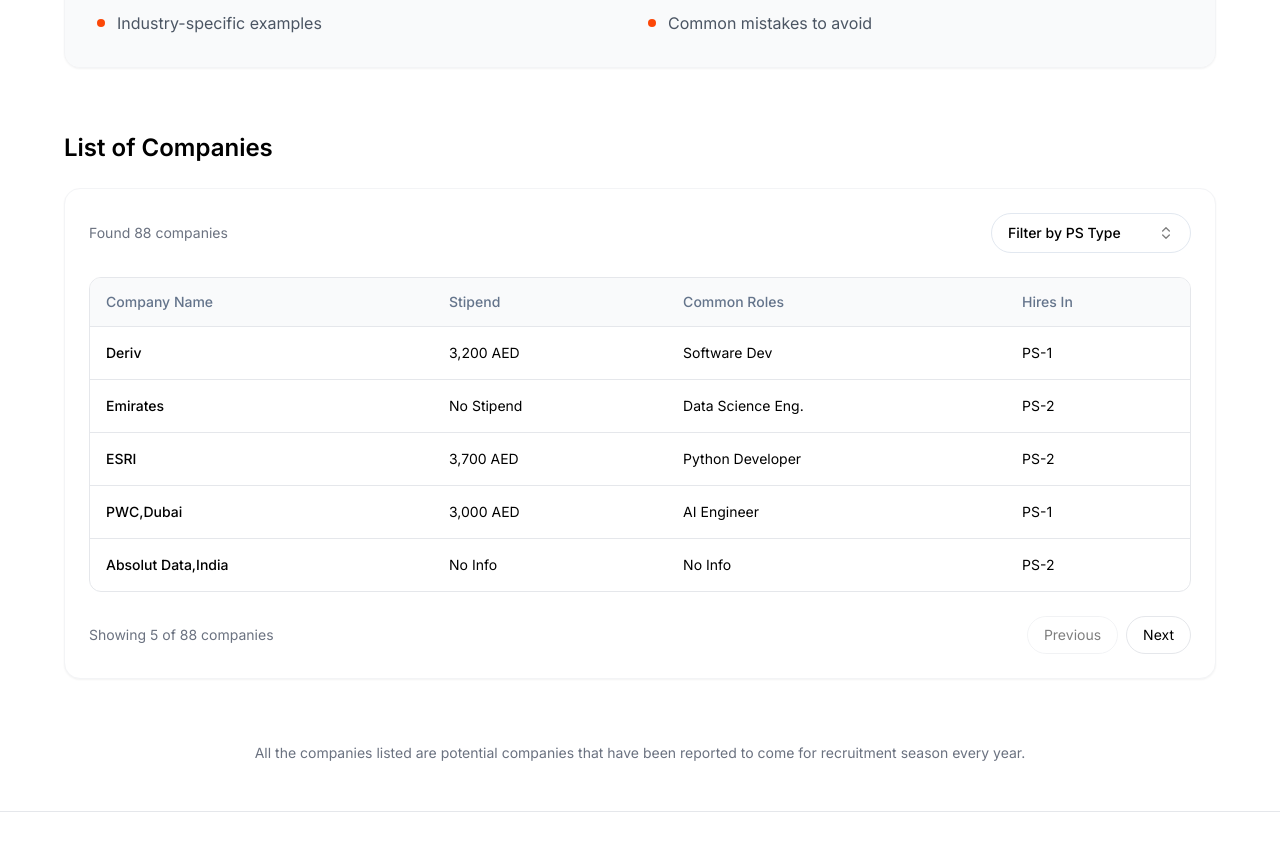
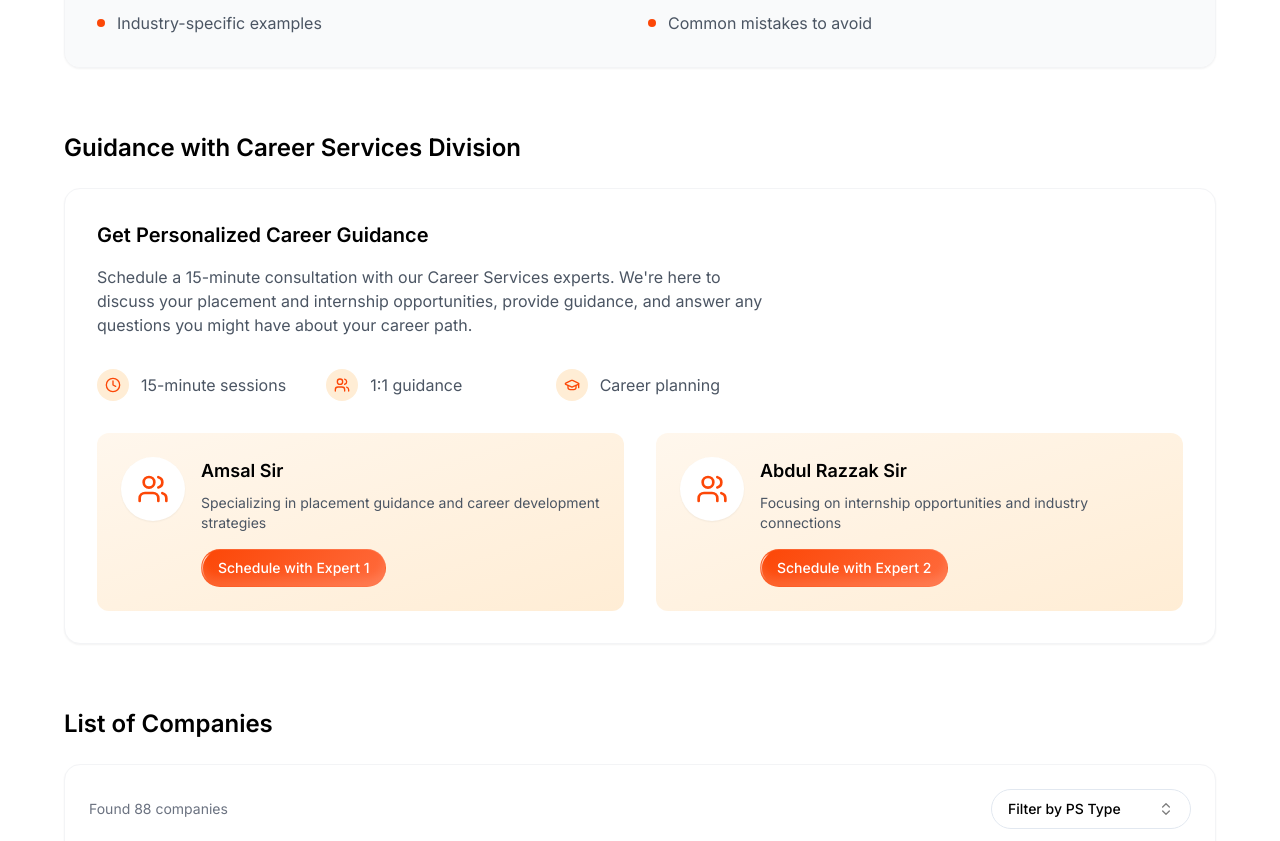
Before and after one commit to HUSAM-07/AccessX, a Next.js app: page /career in a window 1280 px wide. Shown: the part 1060-1901 px from the top of the page. Built offline with nearby package versions, Linux system fonts and the light colour scheme.

Commit message:
updated the consultaion services section

```diff
--- a/src/app/career/page.tsx
+++ b/src/app/career/page.tsx
@@ -2,7 +2,7 @@
 
 import React, { useState, useMemo, useEffect } from "react"
 import Image from "next/image"
-import { Check, ChevronsUpDown } from "lucide-react"
+import { Check, ChevronsUpDown, Clock, Users, GraduationCap } from "lucide-react"
 import { cn } from "@/lib/utils"
 import { Button } from "@/components/ui/button"
 import { VelocityScroll } from "@/components/ui/scroll-based-velocity"
@@ -98,6 +98,7 @@ export default function CareerPage() {
     { id: "vision-mission", title: "Our Vision and Mission" },
     { id: "support", title: "Support We Offer" },
     { id: "resume-tips", title: "Resume Building Tips" },
+    { id: "consultation", title: "Guidance with Career Services Division" },
     { id: "companies", title: "List of Companies" },
   ]
 
@@ -184,6 +185,95 @@ export default function CareerPage() {
               <div className="flex items-center gap-3">
                 <div className="w-2 h-2 rounded-full bg-[#fc4707]"></div>
                 <span className="text-gray-600">Common mistakes to avoid</span>
+              </div>
+            </div>
+          </div>
+        </div>
+      </section>
+
+      {/* Consultation Section */}
+      <section id="consultation" className="mb-16">
+        <h2 className="text-2xl font-semibold mb-6">Guidance with Career Services Division</h2>
+        <div className="bg-white rounded-2xl shadow-sm border border-gray-100 overflow-hidden hover:border-[#fc4707] transition-colors">
+          <div className="p-8">
+            <div className="space-y-8">
+              {/* Introduction */}
+              <div className="max-w-2xl">
+                <h3 className="text-xl font-semibold mb-4">
+                  Get Personalized Career Guidance
+                </h3>
+                <p className="text-gray-600">
+                  Schedule a 15-minute consultation with our Career Services experts.
+                  We're here to discuss your placement and internship opportunities,
+                  provide guidance, and answer any questions you might have about your career path.
+                </p>
+              </div>
+
+              {/* Features */}
+              <div className="grid grid-cols-1 sm:grid-cols-3 gap-4 max-w-2xl">
+                <div className="flex items-center gap-3">
+                  <div className="w-8 h-8 rounded-full bg-orange-100 flex items-center justify-center">
+                    <Clock className="w-4 h-4 text-[#fc4707]" />
+                  </div>
+                  <span className="text-gray-600">15-minute sessions</span>
+                </div>
+                <div className="flex items-center gap-3">
+                  <div className="w-8 h-8 rounded-full bg-orange-100 flex items-center justify-center">
+                    <Users className="w-4 h-4 text-[#fc4707]" />
+                  </div>
+                  <span className="text-gray-600">1:1 guidance</span>
+                </div>
+                <div className="flex items-center gap-3">
+                  <div className="w-8 h-8 rounded-full bg-orange-100 flex items-center justify-center">
+                    <GraduationCap className="w-4 h-4 text-[#fc4707]" />
+                  </div>
+                  <span className="text-gray-600">Career planning</span>
+                </div>
+              </div>
+
+              {/* Career Experts */}
+              <div className="grid grid-cols-1 md:grid-cols-2 gap-8 mt-8">
+                {/* Expert 1 */}
+                <div className="bg-gradient-to-br from-orange-50 to-orange-100 rounded-xl p-6">
+                  <div className="flex items-start gap-4">
+                    <div className="w-16 h-16 rounded-full bg-white shadow-sm flex items-center justify-center">
+                      <Users className="w-8 h-8 text-[#fc4707]" />
+                    </div>
+                    <div className="flex-1">
+                      <h4 className="text-lg font-semibold mb-2">Amsal Sir</h4>
+                      <p className="text-gray-600 text-sm mb-4">Specializing in placement guidance and career development strategies</p>
+                      <ShimmerButton
+                        onClick={() => window.open('https://calendly.com/uni-husam/consulation-call', '_blank')}
+                        shimmerColor="#ffffff"
+                        background="linear-gradient(135deg, #fc4707 0%, #ff6b3d 100%)"
+                        className="font-medium px-4 py-2 rounded-full text-white text-sm w-full sm:w-auto"
+                      >
+                        Schedule with Expert 1
+                      </ShimmerButton>
+                    </div>
+                  </div>
+                </div>
+
+                {/* Expert 2 */}
+                <div className="bg-gradient-to-br from-orange-50 to-orange-100 rounded-xl p-6">
+                  <div className="flex items-start gap-4">
+                    <div className="w-16 h-16 rounded-full bg-white shadow-sm flex items-center justify-center">
+                      <Users className="w-8 h-8 text-[#fc4707]" />
+                    </div>
+                    <div className="flex-1">
+                      <h4 className="text-lg font-semibold mb-2">Abdul Razzak Sir</h4>
+                      <p className="text-gray-600 text-sm mb-4">Focusing on internship opportunities and industry connections</p>
+                      <ShimmerButton
+                        onClick={() => window.open('https://calendly.com/uni-husam/consulation-call', '_blank')}
+                        shimmerColor="#ffffff"
+                        background="linear-gradient(135deg, #fc4707 0%, #ff6b3d 100%)"
+                        className="font-medium px-4 py-2 rounded-full text-white text-sm w-full sm:w-auto"
+                      >
+                        Schedule with Expert 2
+                      </ShimmerButton>
+                    </div>
+                  </div>
+                </div>
               </div>
             </div>
           </div>
```
Also changed, not shown: public/sw.js.
